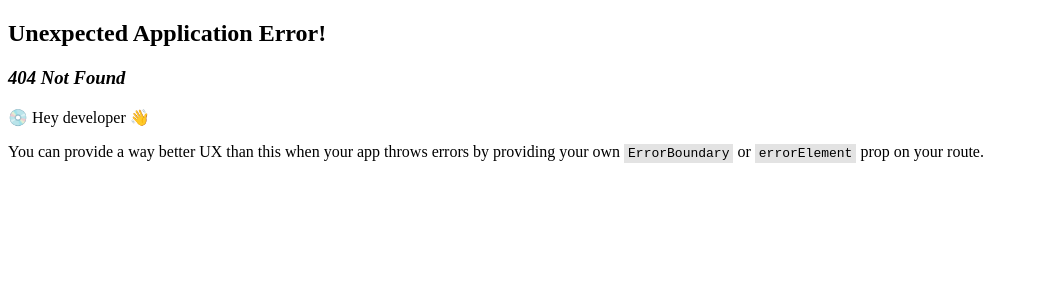
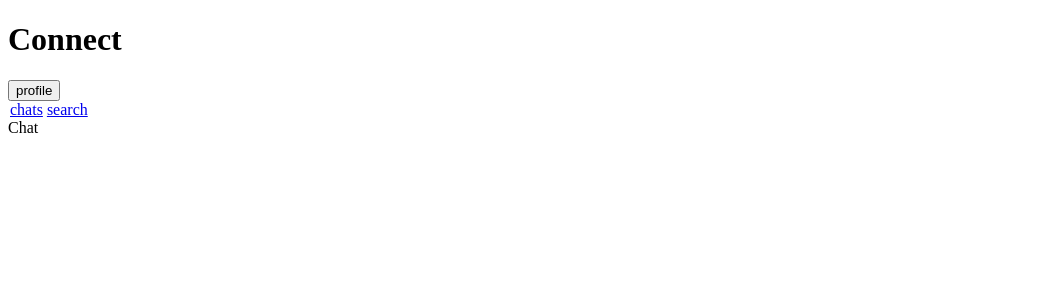
Before and after one commit to Matt-Eva/connect-react, a React (Vite) app: page /chat/1 in a window 1280 px wide. Before the commit this address had no page. Shown: the top 300 px of the page, without its empty margins (0-1039 px from the left). Built offline with nearby package versions, Linux system fonts and the light colour scheme; no server answers.

Commit message:
created Chat page
renamed chats page to browse chats

```diff
--- a/package.json
+++ b/package.json
@@ -12,7 +12,8 @@
   "dependencies": {
     "react": "^18.2.0",
     "react-dom": "^18.2.0",
-    "react-router-dom": "^6.18.0"
+    "react-router-dom": "^6.18.0",
+    "socket.io-client": "^4.7.2"
   },
   "devDependencies": {
     "@types/react": "^18.2.15",
--- a/src/components/ChatNavBar/ChatNavBar.jsx
+++ b/src/components/ChatNavBar/ChatNavBar.jsx
@@ -9,6 +9,9 @@ function ChatNavBar() {
         <NavLink to="/new-chat">
             new chat
         </NavLink>
+        <NavLink to="/chat">
+          chat
+        </NavLink>
     </nav>
   )
 }
--- a/src/index.css
+++ b/src/index.css
@@ -1,69 +1,3 @@
-:root {
-  font-family: Inter, system-ui, Avenir, Helvetica, Arial, sans-serif;
-  line-height: 1.5;
-  font-weight: 400;
-
-  color-scheme: light dark;
-  color: rgba(255, 255, 255, 0.87);
-  background-color: #242424;
-
-  font-synthesis: none;
-  text-rendering: optimizeLegibility;
-  -webkit-font-smoothing: antialiased;
-  -moz-osx-font-smoothing: grayscale;
-  -webkit-text-size-adjust: 100%;
+a {
+  margin: 2px;
 }
-
-a {
-  font-weight: 500;
-  color: #646cff;
-  text-decoration: inherit;
-}
-a:hover {
-  color: #535bf2;
-}
-
-body {
-  margin: 0;
-  display: flex;
-  place-items: center;
-  min-width: 320px;
-  min-height: 100vh;
-}
-
-h1 {
-  font-size: 3.2em;
-  line-height: 1.1;
-}
-
-button {
-  border-radius: 8px;
-  border: 1px solid transparent;
-  padding: 0.6em 1.2em;
-  font-size: 1em;
-  font-weight: 500;
-  font-family: inherit;
-  background-color: #1a1a1a;
-  cursor: pointer;
-  transition: border-color 0.25s;
-}
-button:hover {
-  border-color: #646cff;
-}
-button:focus,
-button:focus-visible {
-  outline: 4px auto -webkit-focus-ring-color;
-}
-
-@media (prefers-color-scheme: light) {
-  :root {
-    color: #213547;
-    background-color: #ffffff;
-  }
-  a:hover {
-    color: #747bff;
-  }
-  button {
-    background-color: #f9f9f9;
-  }
-}
--- a/src/main.jsx
+++ b/src/main.jsx
@@ -2,7 +2,7 @@ import React from 'react'
 import ReactDOM from 'react-dom/client'
 import { RouterProvider, createBrowserRouter } from 'react-router-dom'
 import routes from './routes'
-// import './index.css'
+import './index.css'
 
 const router = createBrowserRouter(routes)
 
--- a/src/pages/chats/Chats.jsx
+++ b/src/pages/browse-chats/BrowseChats.jsx
@@ -1,7 +1,7 @@
 import ChatNavBar from "../../components/ChatNavBar/ChatNavBar"
 import { Outlet } from "react-router-dom"
 
-function Chats() {
+function BrowseChats() {
   return (
     <main>
         Chats
@@ -11,4 +11,4 @@ function Chats() {
   )
 }
 
-export default Chats
+export default BrowseChats
--- /dev/null
+++ b/src/pages/chat/Chat.jsx
@@ -0,0 +1,9 @@
+
+
+function Chat() {
+  return (
+    <div>Chat</div>
+  )
+}
+
+export default Chat
```
Also changed, not shown: src/routes.jsx (+6 -2 lines), 1 other file (tests, documents, lock files or other folders).
